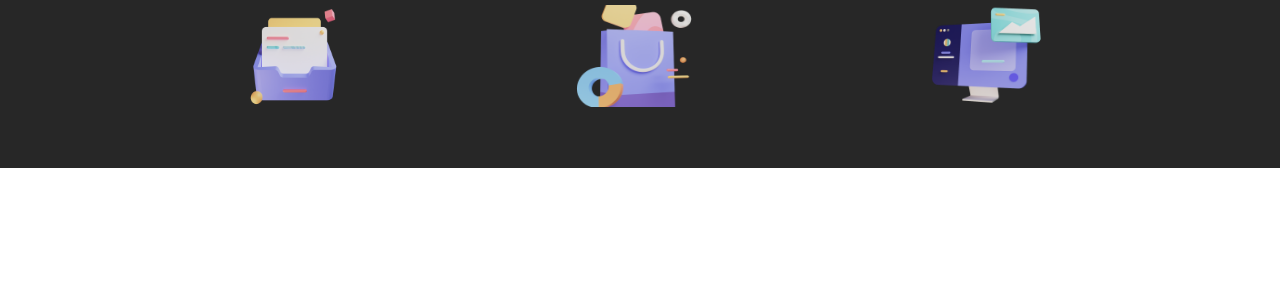
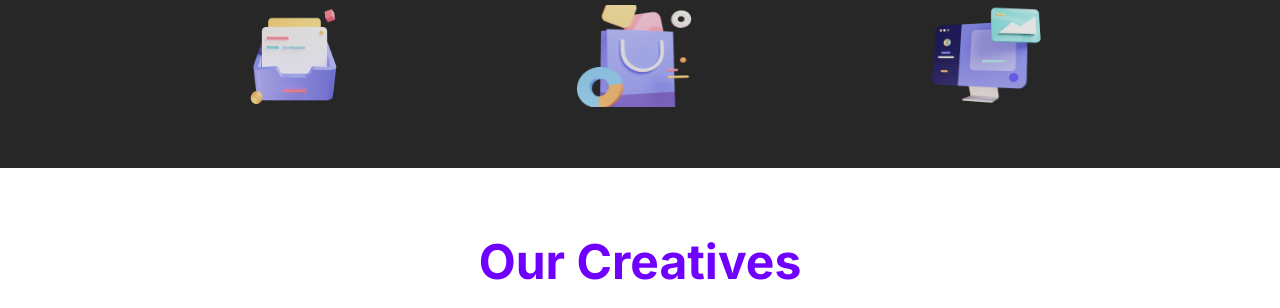
Before and after one commit to henewi/acq, a plain HTML site: page index.html in a window 1280 px wide. Shown: the part 632-940 px from the top of the page. Drawn offline with Linux system fonts and the light colour scheme.

Commit message:
title for pt2

```diff
--- a/index.html
+++ b/index.html
@@ -53,6 +53,7 @@
         </div>
     </div>
     <div class="demosection">
+        <div class="demotitle">Our Creatives</div>
         <div class="egcontainer">
             <div class="eg1d"><img class="eg1" src="./eg1.png" alt=""></div>
             <div class="eg2d"><img class="eg2" src="./eg2.png" alt=""></div>
--- a/styles.css
+++ b/styles.css
@@ -314,6 +314,16 @@ a {
     background-color: #ffffff;
 }
 
+.demotitle {
+    display: flex;
+    align-items: center;
+    justify-content: center;
+    position: absolute;
+    font-size: 6vh;
+    margin-top: 8vh;
+    color: rgb(111, 0, 255)
+}
+
 .egcontainer {
     margin: 10vw;
     z-index: 10;
```
